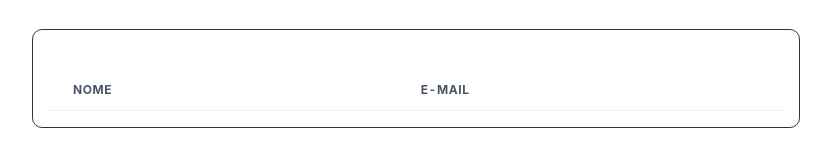
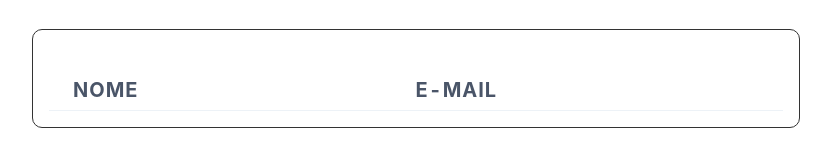
Before and after one commit to wagnermm/crud, a React (Create React App) app: page / in a window 1280 px wide. Shown: the part 123-284 px from the top of the page, without its empty margins (224-1055 px from the left). Built offline with nearby package versions, Linux system fonts and the light colour scheme.

Commit message:
adjustment final

```diff
--- a/src/components/container/Container.jsx
+++ b/src/components/container/Container.jsx
@@ -38,10 +38,10 @@ const Container = () => {
           <Table mt="6">
             <Thead>
               <Tr>
-                <Th>
+                <Th fontSize="20px">
                   Nome
                 </Th>
-                <Th>
+                <Th fontSize="20px">
                   E-Mail
                 </Th>
                 <Th p={0}></Th>
```
